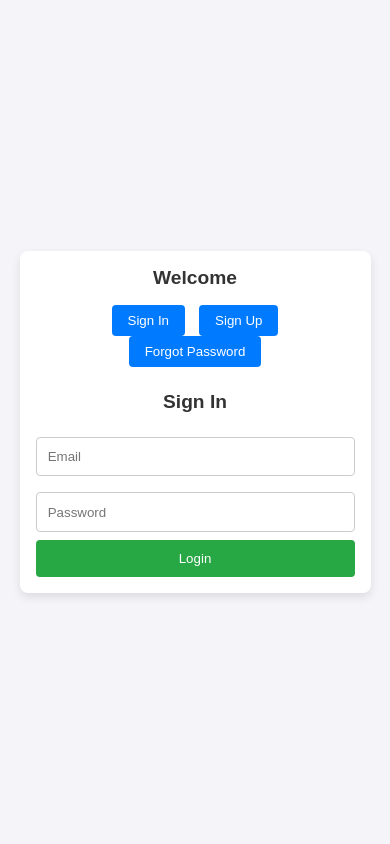
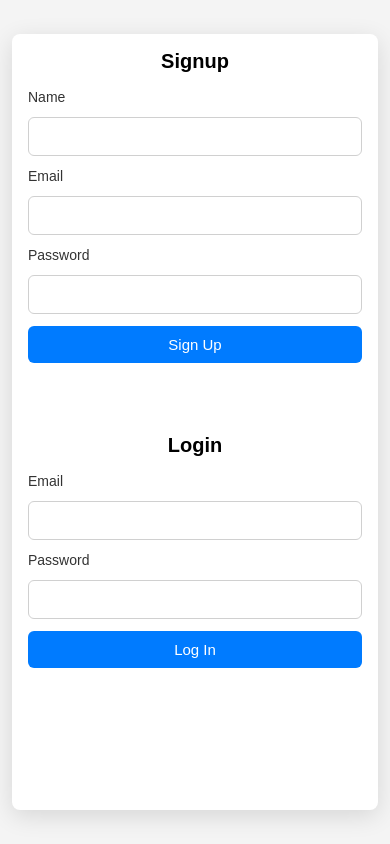
Before and after one commit to Sofiane-Amirouche/signup-app, a website: page public/index.html in a window 390 px wide. Drawn offline with Linux system fonts and the light colour scheme.

Commit message:
Initial commit

```diff
--- a/public/index.html
+++ b/public/index.html
@@ -2,50 +2,40 @@
 <html lang="en">
 <head>
   <meta charset="UTF-8">
-  <meta name="viewport" content="width=device-width, initial-scale=1.0">
-  <title>Signup App</title>
-  <link rel="stylesheet" href="style.css">
+  <title>Signup & Login</title>
+  <meta name="viewport" content="width=device-width, initial-scale=1"> <!-- required for mobile scaling -->
+  <link rel="stylesheet" href="style.css"> <!-- loads /public/style.css -->
 </head>
 <body>
   <div class="container">
-    <h1>Welcome</h1>
-    <div class="buttons">
-      <button onclick="showForm('signin')">Sign In</button>
-      <button onclick="showForm('signup')">Sign Up</button>
-      <button onclick="showForm('forgot')">Forgot Password</button>
-    </div>
+    <section class="signup">
+      <h1>Signup</h1>
+      <form action="/signup" method="POST">
+        <label for="name">Name</label>
+        <input id="name" name="name" type="text" required>
 
-    <!-- Sign In Form -->
-    <form id="signin" class="form active">
-      <h2>Sign In</h2>
-      <input type="email" placeholder="Email" required>
-      <input type="password" placeholder="Password" required>
-      <button type="submit">Login</button>
-    </form>
+        <label for="email">Email</label>
+        <input id="email" name="email" type="email" required>
 
-    <!-- Sign Up Form -->
-    <form id="signup" class="form">
-      <h2>Sign Up</h2>
-      <input type="text" placeholder="Name" required>
-      <input type="email" placeholder="Email" required>
-      <input type="password" placeholder="Password" required>
-      <input type="password" placeholder="Confirm Password" required>
-      <button type="submit">Register</button>
-    </form>
+        <label for="password">Password</label>
+        <input id="password" name="password" type="password" required>
 
-    <!-- Forgot Password Form -->
-    <form id="forgot" class="form">
-      <h2>Forgot Password</h2>
-      <input type="email" placeholder="Enter your email" required>
-      <button type="submit">Reset Password</button>
-    </form>
+        <button type="submit">Sign Up</button>
+      </form>
+    </section>
+
+    <section class="login">
+      <h1>Login</h1>
+      <form action="/login" method="POST">
+        <label for="login-email">Email</label>
+        <input id="login-email" name="email" type="email" required>
+
+        <label for="login-password">Password</label>
+        <input id="login-password" name="password" type="password" required>
+
+        <button type="submit">Log In</button>
+      </form>
+    </section>
   </div>
-
-  <script>
-    function showForm(formId) {
-      document.querySelectorAll('.form').forEach(f => f.classList.remove('active'));
-      document.getElementById(formId).classList.add('active');
-    }
-  </script>
 </body>
 </html>
--- a/public/style.css
+++ b/public/style.css
@@ -1,102 +1,93 @@
-/* Reset default browser styles */
-* {
+/* Base page */
+* { box-sizing: border-box; }
+html, body {
+  height: 100%;
+}
+body {
+  font-family: Arial, sans-serif;
   margin: 0;
-  padding: 0;
-  box-sizing: border-box;
-  font-family: Arial, sans-serif;
-}
-
-/* Center everything */
-body {
+  background: #f4f4f4;
   display: flex;
   justify-content: center;
   align-items: center;
-  min-height: 100vh;
-  background: #f4f4f9;
+  padding: 20px; /* breathing room on small screens */
 }
 
-/* Main container */
-.container, .dashboard-container {
+/* Card container */
+.container {
+  display: flex;
+  gap: 40px;
   background: #fff;
-  padding: 2rem;
-  border-radius: 8px;
-  box-shadow: 0 4px 10px rgba(0,0,0,0.1);
+  padding: 30px;
+  border-radius: 10px;
+  box-shadow: 0 6px 24px rgba(0,0,0,0.12);
+  max-width: 1000px;
   width: 100%;
-  max-width: 400px;
+  flex-wrap: wrap; /* allows wrapping on narrow screens */
+}
+
+/* Panels */
+.signup, .login {
+  flex: 1 1 360px; /* grows, minimum 360px */
+  min-width: 280px; /* prevents too-narrow inputs */
+}
+
+/* Headings */
+h1 {
+  font-size: 22px;
+  margin: 0 0 16px;
   text-align: center;
 }
 
-/* Headings */
-h1, h2 {
-  margin-bottom: 1rem;
+/* Form layout */
+form {
+  display: flex;
+  flex-direction: column;
+  gap: 12px;
+}
+
+/* Labels & inputs */
+label {
+  font-size: 14px;
   color: #333;
 }
+input {
+  padding: 10px 12px;
+  border: 1px solid #d0d0d0;
+  border-radius: 6px;
+  font-size: 16px;
+}
 
-/* Buttons for switching forms */
-.buttons {
-  margin-bottom: 1.5rem;
-}
-.buttons button {
-  margin: 0 0.3rem;
-  padding: 0.5rem 1rem;
-  border: none;
+/* Buttons */
+button {
+  padding: 12px;
   background: #007bff;
   color: #fff;
-  border-radius: 4px;
+  border: 0;
+  border-radius: 6px;
+  font-size: 16px;
   cursor: pointer;
 }
-.buttons button:hover {
-  background: #0056b3;
+button:hover { background: #005fcc; }
+
+/* Breakpoints */
+@media (max-width: 1024px) {
+  .container { gap: 24px; padding: 24px; }
 }
 
-/* Forms */
-.form {
-  display: none;
-}
-.form.active {
-  display: block;
-}
-.form input {
-  width: 100%;
-  padding: 0.7rem;
-  margin: 0.5rem 0;
-  border: 1px solid #ccc;
-  border-radius: 4px;
-}
-.form button {
-  width: 100%;
-  padding: 0.7rem;
-  background: #28a745;
-  color: #fff;
-  border: none;
-  border-radius: 4px;
-  cursor: pointer;
-}
-.form button:hover {
-  background: #218838;
+@media (max-width: 768px) {
+  .container {
+    flex-direction: column; /* stack panels vertically */
+    align-items: stretch;
+  }
+  .signup, .login {
+    width: 100%;
+  }
 }
 
-/* Dashboard logout button */
-.dashboard-container button {
-  margin-top: 1rem;
-  padding: 0.7rem 1.2rem;
-  background: #dc3545;
-  color: #fff;
-  border: none;
-  border-radius: 4px;
-  cursor: pointer;
+@media (max-width: 480px) {
+  body { padding: 12px; }
+  .container { padding: 16px; border-radius: 8px; }
+  input, button { font-size: 15px; padding: 10px; }
+  h1 { font-size: 20px; }
 }
-.dashboard-container button:hover {
-  background: #a71d2a;
-}
-
-/* Responsive adjustments */
-@media (max-width: 600px) {
-  .container, .dashboard-container {
-    padding: 1rem;
-    max-width: 90%;
-  }
-  h1, h2 {
-    font-size: 1.2rem;
-  }
-}
```
Also changed, not shown: package.json (+6 -3 lines), server.js (+77 -27 lines), 2 other files.
